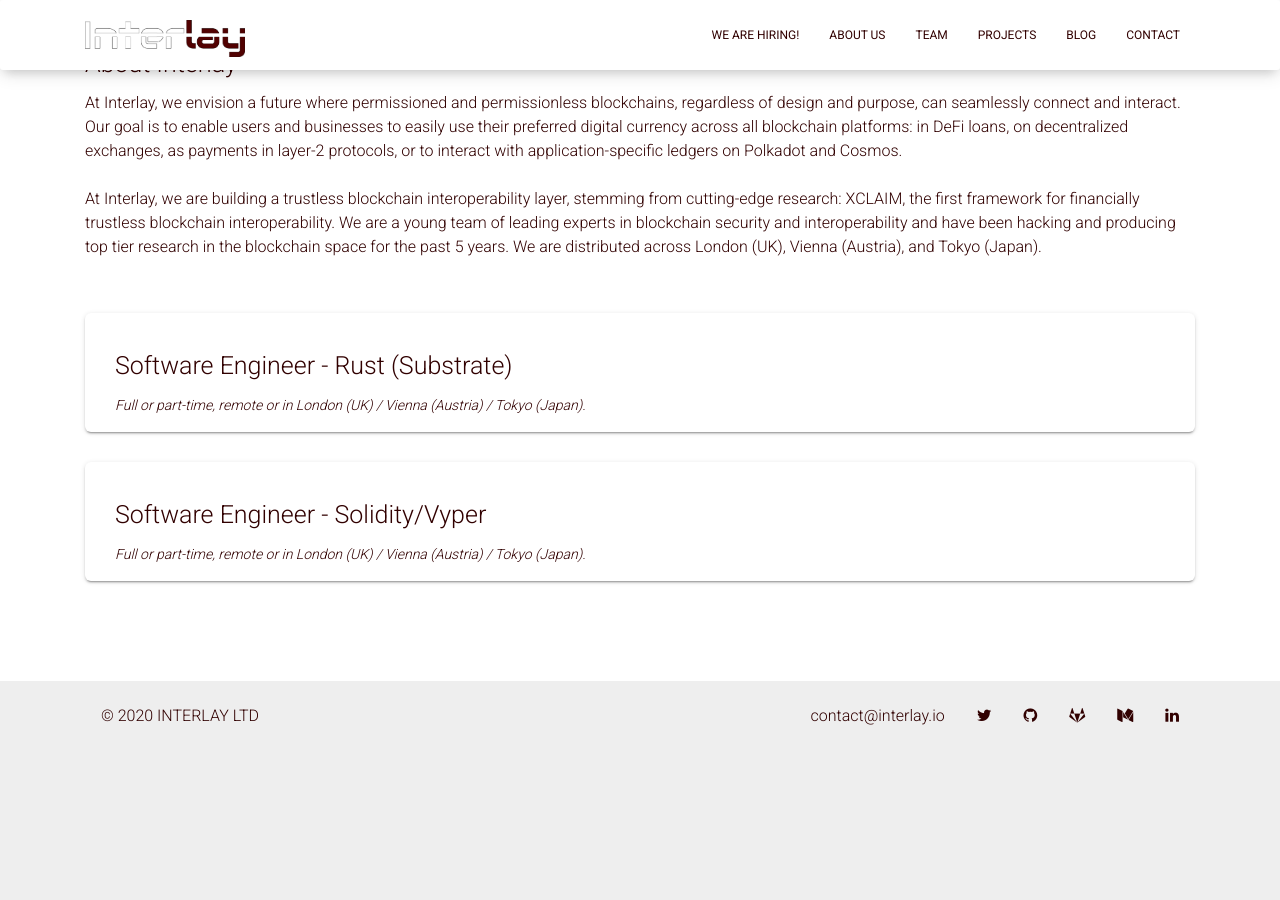
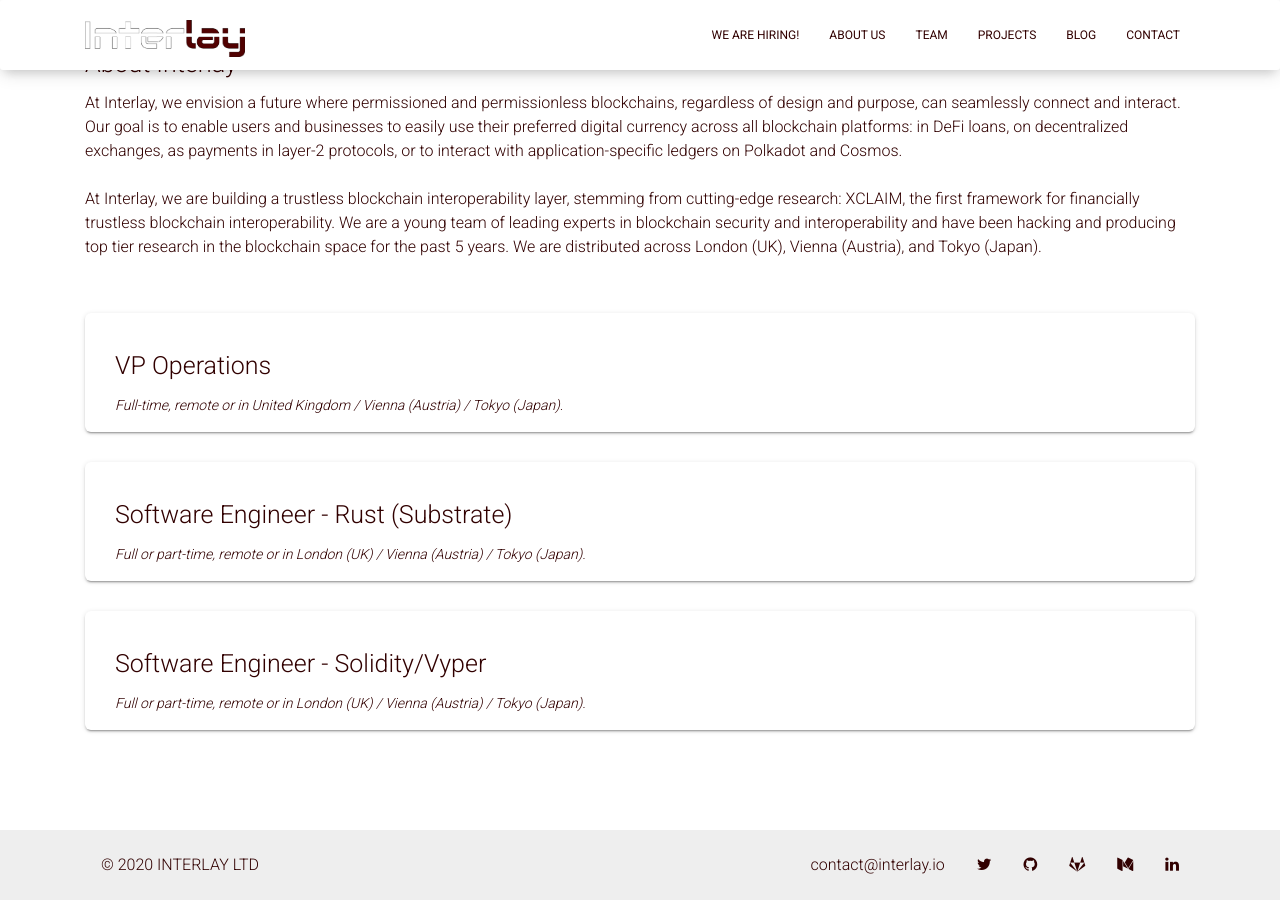
Before and after one commit to interlay/archive-interlay.github.io, a Jekyll site: the page built from careers.md, in a window 1280 px wide and 900 px high, scrolled down 632 px. Built offline with Jekyll 4.4.1, drawn with Linux system fonts in a browser that asks for light colours; before the commit the page ends 1383 px from its top, so only the background shows below that.

Commit message:
include VP operations position

```diff
--- a/careers.md
+++ b/careers.md
@@ -45,6 +45,15 @@ tags: [careers]
         <div class="col-md-12">
 
           <div class="card">
+            <div class="card-body" data-toggle="modal" data-target="#vp-operations">
+              <a href="javascript:void(0)">
+                <h3>VP Operations</h3>
+                <i>Full-time, remote or in United Kingdom / Vienna (Austria) / Tokyo (Japan).</i>
+              </a>
+            </div>
+          </div>
+
+          <div class="card">
             <div class="card-body" data-toggle="modal" data-target="#rust-se">
               <a href="javascript:void(0)">
                 <h3>Software Engineer - Rust (Substrate)</h3>
@@ -64,6 +73,101 @@ tags: [careers]
         </div>
       </div>
 
+    </div>
+  </div>
+</div>
+
+<div class="modal fade" id="vp-operations" tabindex="-1" role="dialog">
+  <div class="modal-dialog" role="document">
+    <div class="modal-content">
+      <div class="modal-header">
+        <h4 class="modal-title"><b>VP Operations</b></h4>
+        <button type="button" class="close" data-dismiss="modal" aria-label="Close">
+          <i class="material-icons">clear</i>
+        </button>
+      </div>
+      <div class="modal-body">
+        <i>Full-time, remote or in United Kingdom / Vienna (Austria) / Tokyo (Japan).</i>
+        <br>
+        <br>
+        We are looking for a VP of Operations with a strong legal background. The perfect candidate for the position has worked in a FinTech business before and has experience in growing a company under consideration of legal and regulatory requirements. You will help us navigate the possibilities of financial products with a focus on crypto derivatives. At the same time, you will conduct market research and support the founders in their tasks to maintain connections with partners and customers.
+        <br>
+        <br>
+        You will join a young team that works on the forefront of blockchain interoperability. Our technology allows creating trustless assets that enable new types of financial products. We established a position of technological leadership that we maintain by pushing the boundaries of current technology. We are looking for someone that can help us transform our technological advantage into a successful and compliant product.
+        <br>
+        <br>
+        <strong>What you will do</strong>
+        <ul>
+          <li>Work together with the founders to revise and optimise the company’s strategy and product offerings with your prior experience in financial products</li>
+          <li>Lead the assessment of compliance requirements for financial products and, where necessary, work together with our legal team to achieve this</li>
+          <li>Provide guidance on IP/copyright and open-source strategies
+          </li>
+          <li>Proactively develop and analyse business models for strategic decision making</li>
+          <li>
+            Establish and optimize internal processes and provide tooling to help us maintain a lean and flexible working environment
+          </li>
+          <li>Support our partner and customer relationship management</li>
+        </ul>
+        <strong>What you bring</strong>
+        <ul>
+          <li>At least 5 years of professional experience in finance and/or FinTech
+          </li>
+          <li>
+            A deep understanding of regulatory and legal requirements in finance
+          </li>
+          <li>Experience with patents, IP rights, and open-source strategies
+          </li>
+          <li>
+            You get things done - a proven track record of successfully executed finance projects and business models
+          </li>
+          <li>
+            An understanding of decentralized business models and experience with involving partners to create a successful business
+          </li>
+          <li>Ability to analyse problems quantitatively using tools like G Suite tools, spreadsheets, SQL and Python</li>
+        </ul>
+        <strong>
+          "Nice to have"
+        </strong>
+        <ul>
+          <li>
+            A degree in law from a top-tier university
+          </li>
+          <li>
+            Prior experience in cryptocurrency-based trading platforms
+          </li>
+        </ul>
+        <strong>
+          Benefits and Perks
+        </strong>
+        <ul>
+          <li>
+            Stock options
+          </li>
+          <li>
+            30-day vacation
+          </li>
+          <li>
+            Remote working
+          </li>
+          <li>
+            Travel to international blockchain conferences
+          </li>
+          <li>
+            Allowance for a co-working space
+          </li>
+          <li>
+            Yearly retreat
+          </li>
+        </ul>
+      </div>
+      <div class="modal-footer">
+        <a href="mailto:careers@interlay.io?subject=Application - Software Engineer Rust (Substrate)" target="__blank">
+          <button class="btn btn-block btn-primary">
+            <i class="material-icons">library_books</i> Apply (CV + short statement)
+          </button>
+        </a>
+        <button type="button" class="btn btn-block" data-dismiss="modal">Close</button>
+      </div>
     </div>
   </div>
 </div>
```
